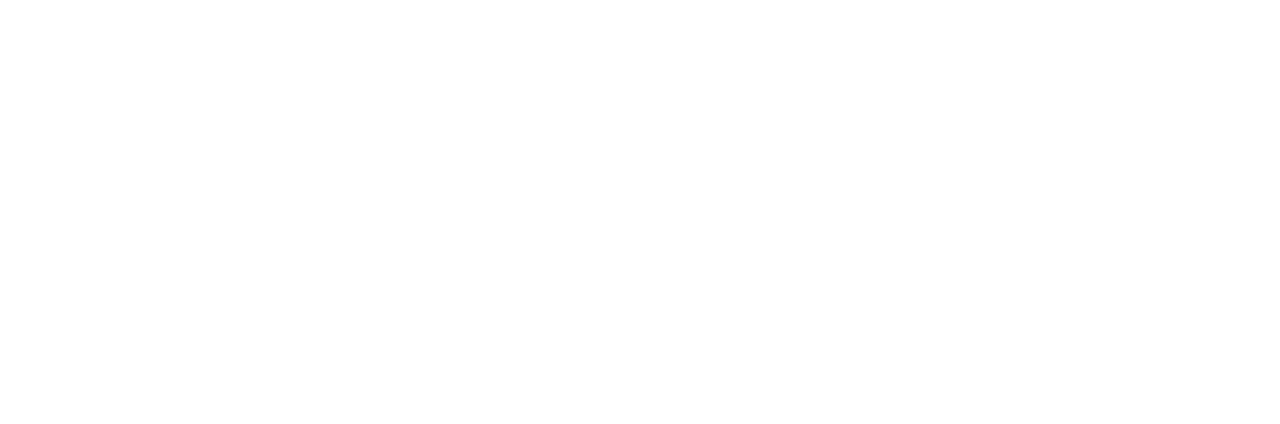
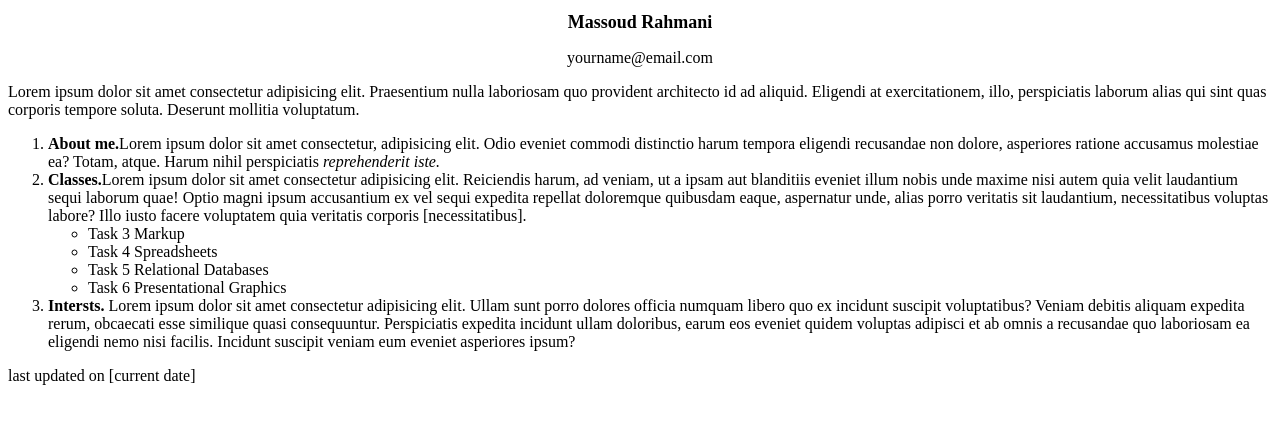
Before and after one commit to Rahmanimassoud/Html_lab1, a plain HTML site: page index.html in a window 1280 px wide. Drawn offline with Linux system fonts and the light colour scheme.

Commit message:
add html to match image

```diff
--- a/index.html
+++ b/index.html
@@ -6,6 +6,31 @@
     <title>Your Name</title>
 </head>
 <body>
+    <header style="text-align: center;">
+        <h1 style="font-size: large;">Massoud Rahmani</h1>
+        <p>yourname@email.com</p>
+    </header>
+    <main>
+        <section>
+            <p>Lorem ipsum dolor sit amet consectetur adipisicing elit. Praesentium nulla laboriosam quo provident architecto id ad aliquid. Eligendi at exercitationem, illo, perspiciatis laborum alias qui sint quas corporis tempore soluta.
+            Deserunt mollitia voluptatum.</p>
+            <ol>
+                <li><b>About me.</b>Lorem ipsum dolor sit amet consectetur, adipisicing elit. Odio eveniet commodi distinctio harum tempora eligendi recusandae non dolore, asperiores ratione accusamus molestiae ea? Totam, atque. Harum nihil perspiciatis <em>reprehenderit iste.</em></li>
 
+                <li><b>Classes.</b>Lorem ipsum dolor sit amet consectetur adipisicing elit. Reiciendis harum, ad veniam, ut a ipsam aut blanditiis eveniet illum nobis unde maxime nisi autem quia velit laudantium sequi laborum quae!
+                Optio magni ipsum accusantium ex vel sequi expedita repellat doloremque quibusdam eaque, aspernatur unde, alias porro veritatis sit laudantium, necessitatibus voluptas labore? Illo iusto facere voluptatem quia veritatis corporis [necessitatibus].
+                <ul>
+                    <li>Task 3 Markup</li>
+                    <li>Task 4 Spreadsheets</li>
+                    <li>Task 5 Relational Databases</li>
+                    <li>Task 6 Presentational Graphics</li>
+                </ul>
+            </li>
+            <li><b>Intersts. </b>Lorem ipsum dolor sit amet consectetur adipisicing elit. Ullam sunt porro dolores officia numquam libero quo ex incidunt suscipit voluptatibus? Veniam debitis aliquam expedita rerum, obcaecati esse similique quasi consequuntur.
+            Perspiciatis expedita incidunt ullam doloribus, earum eos eveniet quidem voluptas adipisci et ab omnis a recusandae quo laboriosam ea eligendi nemo nisi facilis. Incidunt suscipit veniam eum eveniet asperiores ipsum?</li>
+            </ol>
+        </section>
+        <p>last updated on [current date]</p>
+    </main>
 </body>
 </html>
```
